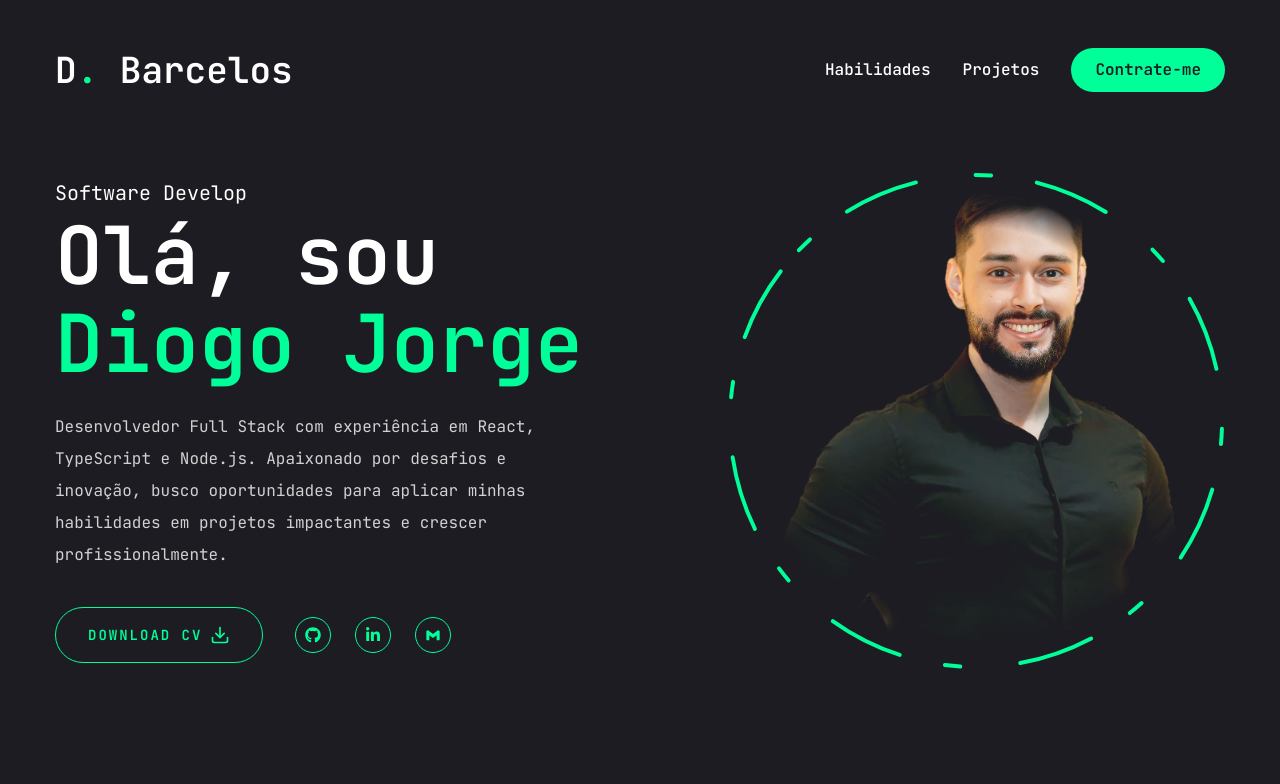
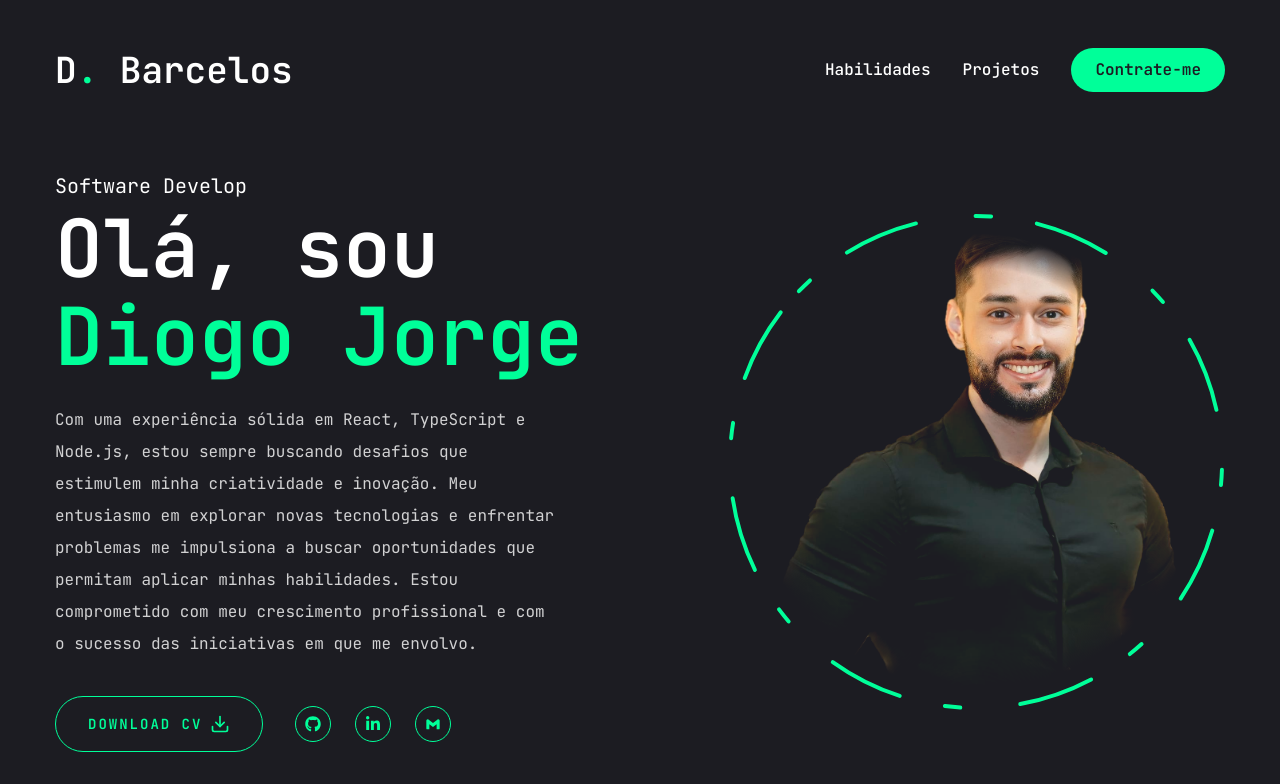
Before and after one commit to djbarcelos/portfolio, a Next.js app: page / in a window 1280 px wide. Shown: the top 784 px of the page. Built offline with nearby package versions, Linux system fonts and the light colour scheme.

Commit message:
feat: update description about me

```diff
--- a/app/AboutMe/index.tsx
+++ b/app/AboutMe/index.tsx
@@ -7,10 +7,12 @@ import { Photo } from '@/components/Photo'
 
 const info = {
   name: 'Diogo Jorge',
-  description: `Desenvolvedor Full Stack com experiência em React, TypeScript e
-              Node.js. Apaixonado por desafios e inovação, busco oportunidades
-              para aplicar minhas habilidades em projetos impactantes e crescer
-              profissionalmente.`,
+  description: `Com uma experiência sólida em React, TypeScript e Node.js,
+  estou sempre buscando desafios que estimulem minha criatividade e inovação.
+  Meu entusiasmo em explorar novas tecnologias e enfrentar problemas me impulsiona
+  a buscar oportunidades que permitam aplicar minhas habilidades.
+  Estou comprometido com meu crescimento profissional e com o sucesso das iniciativas
+  em que me envolvo.`,
   linkCv: '/docs/Currículo-Diogo_Jorge-2024.pdf',
 }
 
```
